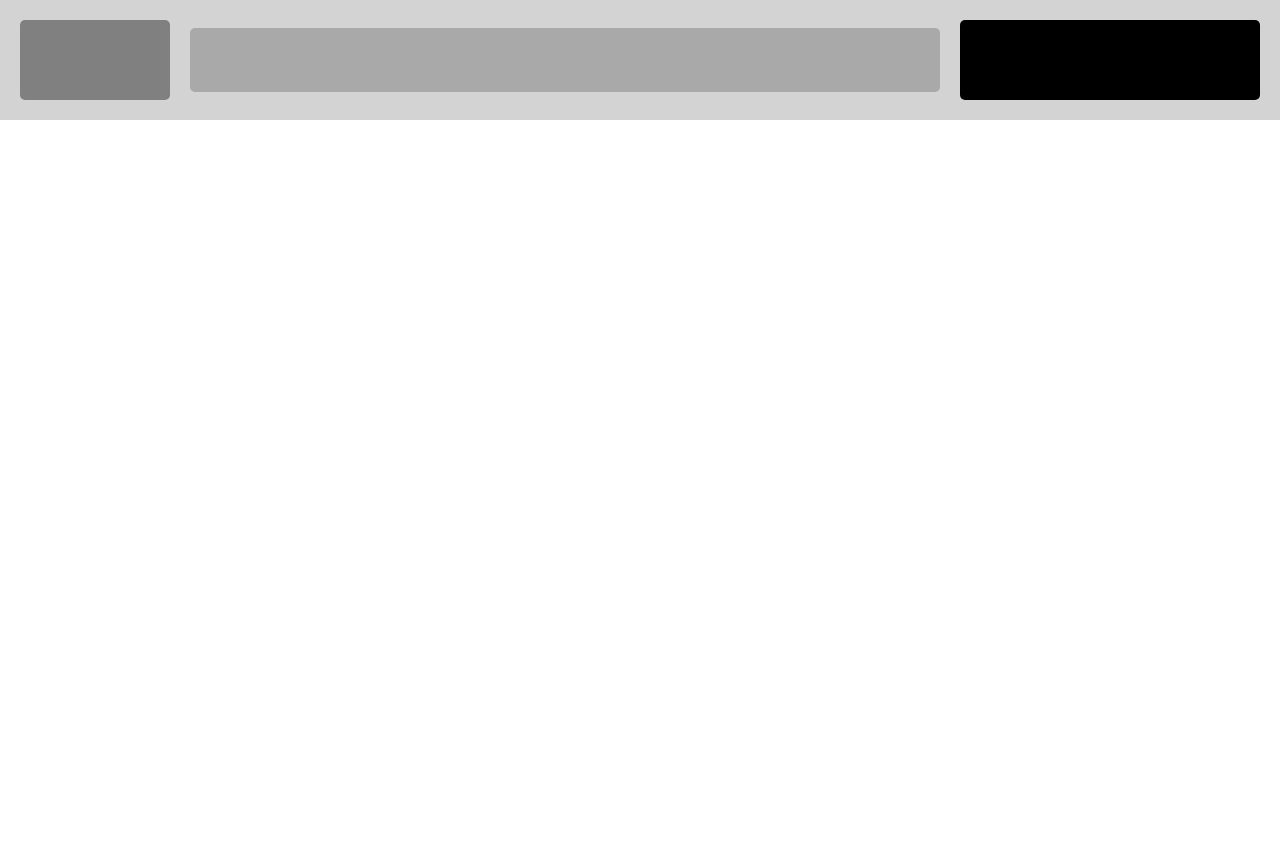
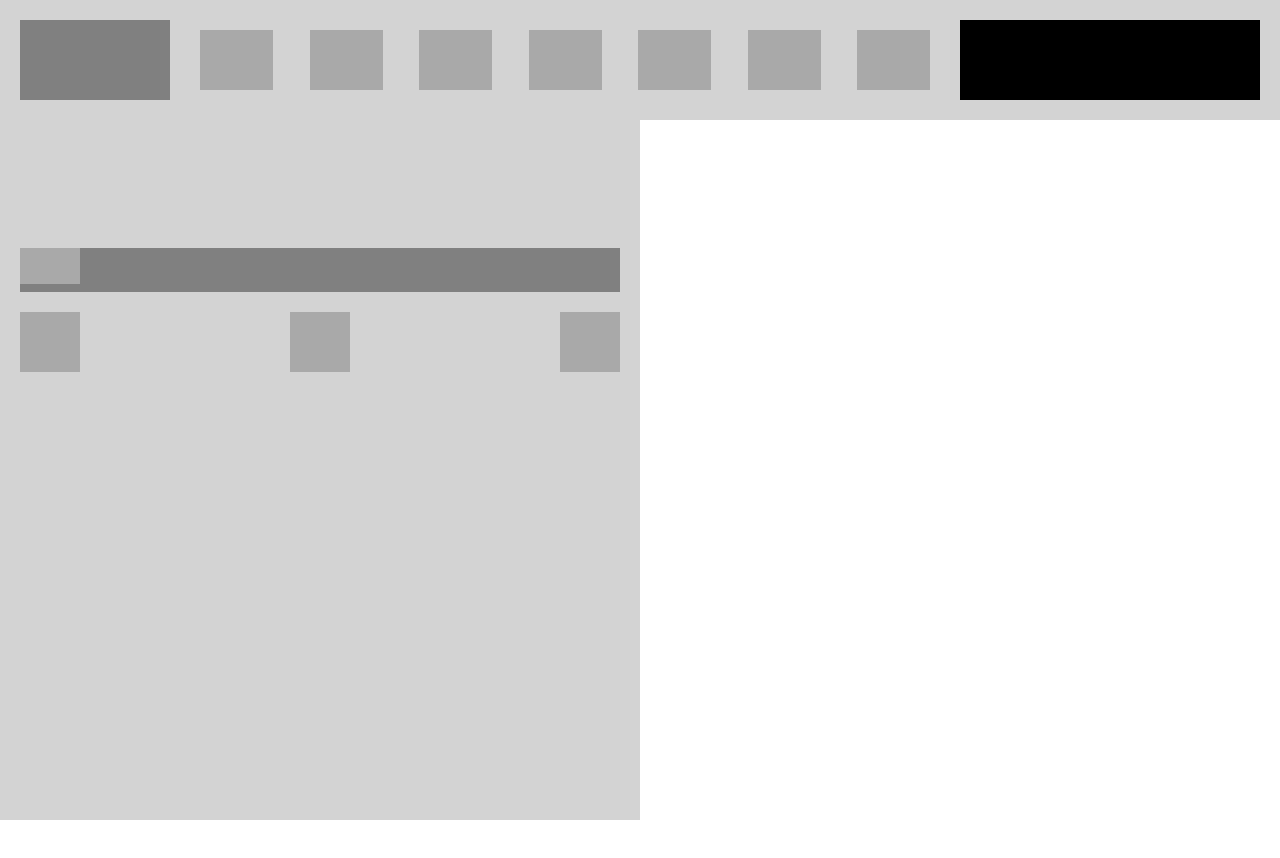
Before and after one commit to coldatlas/design-teardown, a plain HTML site: page index.html in a window 1280 px wide. Before the commit the page ends 800 px from the top, so only its background shows below. Drawn offline with Linux system fonts and the light colour scheme.

Commit message:
Added minor changes to navbar and article

```diff
--- a/index.html
+++ b/index.html
@@ -1,15 +1,15 @@
 <!DOCTYPE html>
 <html lang="en">
-<head>
-    <meta charset="UTF-8">
-    <meta name="viewport" content="width=device-width, initial-scale=1.0">
+  <head>
+    <meta charset="UTF-8" />
+    <meta name="viewport" content="width=device-width, initial-scale=1.0" />
     <title>Design Teardown</title>
-    <link rel="stylesheet" href="./style.css">
-</head>
-<body>
+    <link rel="stylesheet" href="./style.css" />
+  </head>
+  <body>
     <nav class="nav-bar light-grey">
-       <div class="logo border-radius-5px grey"></div>
-       <div class="nav-icons border-radius-5px dark-grey">
+      <div class="logo grey"></div>
+      <div class="nav-icons border-radius-5px">
         <ul>
           <li></li>
           <li></li>
@@ -19,12 +19,26 @@
           <li></li>
           <li></li>
         </ul>
-       </div>
-       <div class="search-bar border-radius-5px black"></div>
+      </div>
+      <div class="search-bar black"></div>
     </nav>
     <main class="container">
       <header class="header"></header>
+      <article class="type1 light-grey">
+        <div class="author grey">
+          <div class="author-img dark-grey"></div>
+          <div class="author-name grey"></div>
+        </div>
+        <h2></h2>
+        <ul>
+          <li></li>
+          <li></li>
+          <li></li>
+        </ul>
+      </article>
+      <article class="type1"></article>
+      <article class="type1"></article>
       <article class="type1"></article>
     </main>
-</body>
+  </body>
 </html>
--- a/style.css
+++ b/style.css
@@ -1,4 +1,5 @@
-html, body {
+html,
+body {
   margin: 0;
   padding: 0;
   box-sizing: border-box;
@@ -36,19 +37,27 @@ html, body {
 }
 
 .nav-icons {
-    height: 80%;
+  height: 80px;
+  padding: 10px;
+  box-sizing: border-box;
 }
 
-.nav-icons ul {
+ul {
   list-style-type: none;
   display: flex;
+  justify-content: space-between;
   gap: 20px;
+  margin-block-start: 0;
+  margin-block-end: 0;
+  margin-inline-start: 0;
+  margin-inline-end: 0;
+  padding-inline-start: 0;
 }
 
-.nav-icons li {
-    background-color: green;
+li {
   width: 10%;
-    height: 80%;
+  height: 60px;
+  background-color: darkgrey;
 }
 
 .logo {
@@ -59,6 +68,27 @@ html, body {
   height: 80px;
 }
 
-.border-radius-5px {
-    border-radius: 5px;
+.container {
+  display: flex;
+  flex-direction: row;
+  flex-wrap: wrap;
 }
+
+.type1 {
+  height: 700px;
+  width: 50%;
+  padding: 10% 20px;
+  box-sizing: border-box;
+}
+
+.author {
+  height: 10%;
+}
+
+.author-img {
+  height: 80%;
+  width: 10%;
+}
+
+.author-name {
+}
```
Lines whose indentation alone changed are shown as unchanged.
